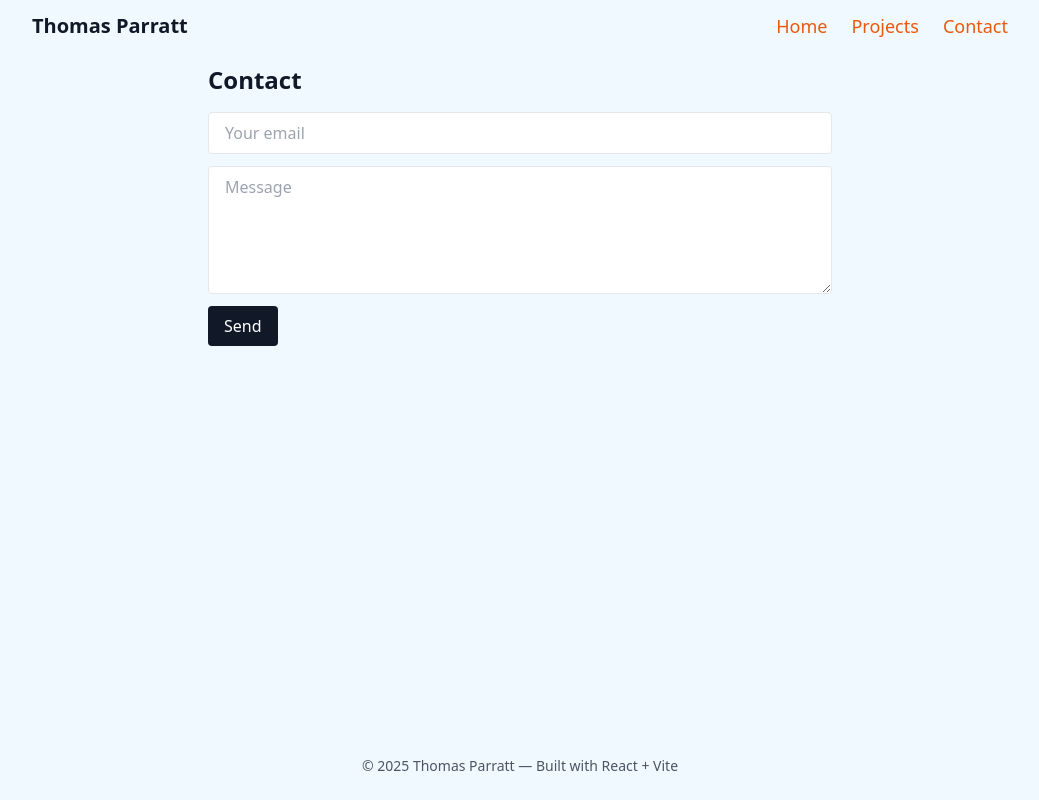
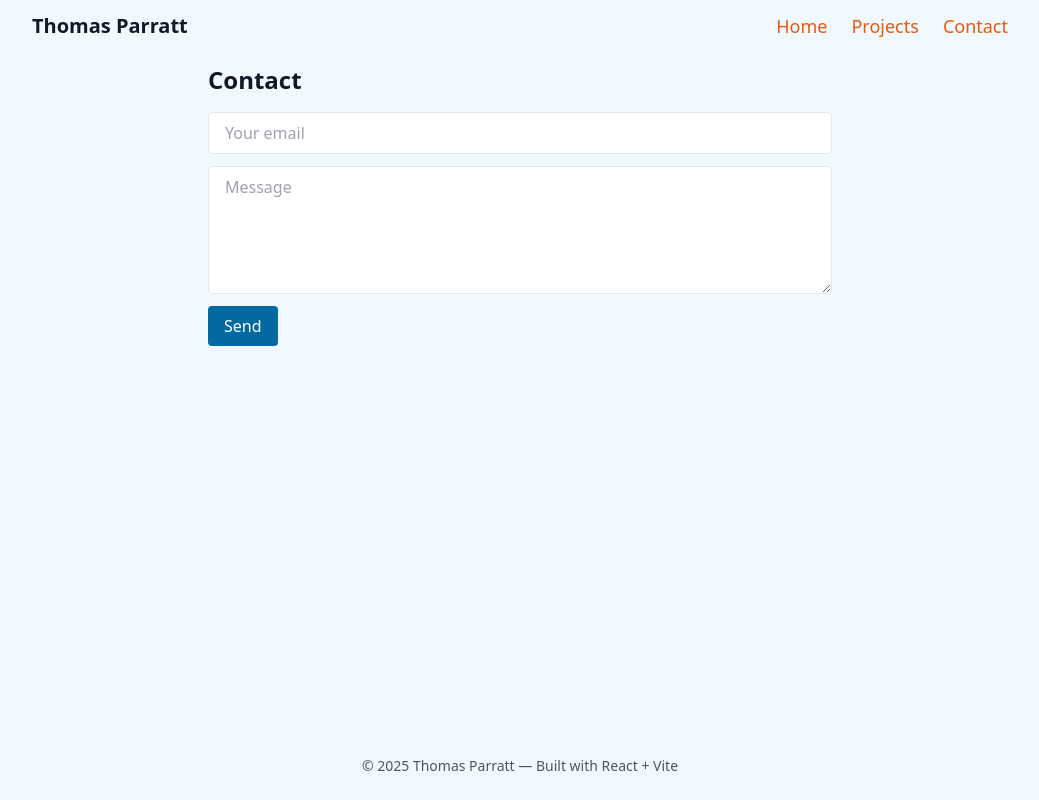
Before and after one commit to ThomasParratt/portfolio, a React (Vite) app: page /contact in a window 1280 px wide. Shown: the whole page, without its empty margins (120-1159 px from the left). Built offline with nearby package versions, Linux system fonts and the light colour scheme.

Commit message:
contact button colour

```diff
--- a/src/components/Contact.jsx
+++ b/src/components/Contact.jsx
@@ -25,7 +25,7 @@ export default function Contact() {
                     <form className="mt-4 flex flex-col gap-3" onSubmit={onSubmit}>
                         <input required value={email} onChange={e=>setEmail(e.target.value)} placeholder="Your email" className="px-4 py-2 border rounded" />
                         <textarea required value={message} onChange={e=>setMessage(e.target.value)} placeholder="Message" className="px-4 py-2 border rounded h-32" />
-                        <button className="w-max px-4 py-2 bg-gray-900 text-white rounded">Send</button>
+                        <button className="w-max px-4 py-2 bg-gray-900 text-white rounded bg-sky-700">Send</button>
                     </form>
                 )}
             </div>
```
